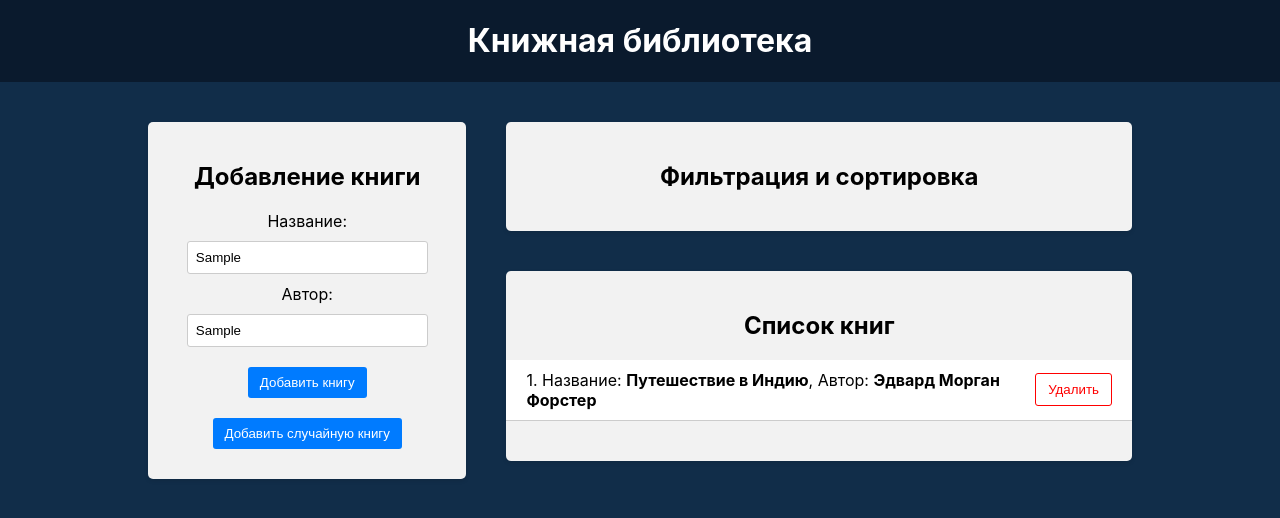
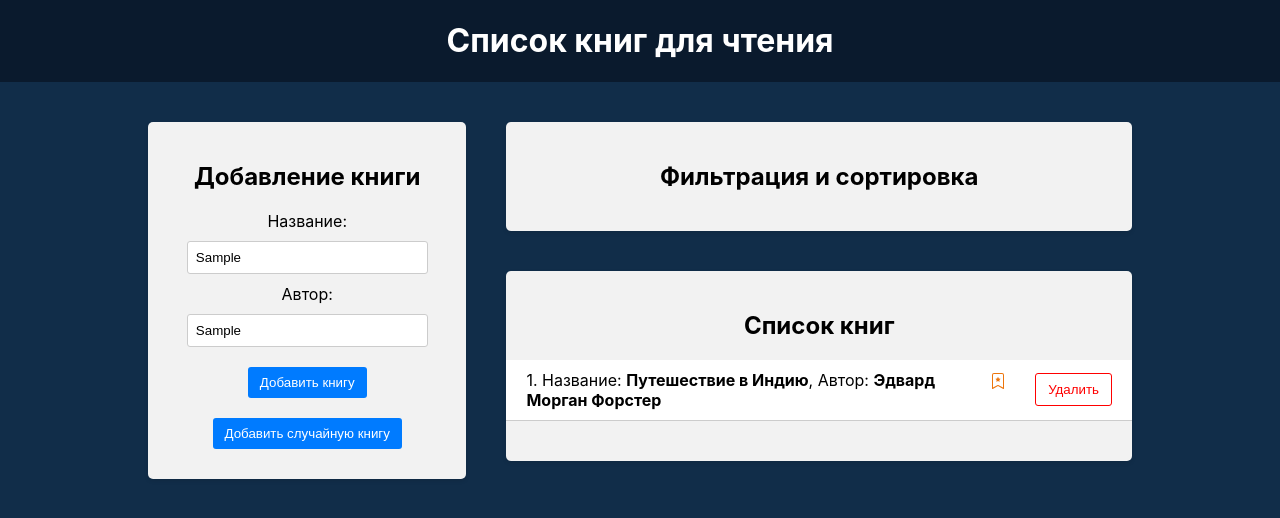
Before and after one commit to tplv/Library, a React (Create React App) app in the folder frontend/: page / in a window 1280 px wide. Both pictures are taken after typing "Sample", "Sample" into the empty fields and a click on the button "Добавить случайную книгу". Shown: the top 518 px of the page. Built offline with nearby package versions, Linux system fonts and the light colour scheme.

Commit message:
Реализация функционала добавления книг в избранное

```diff
--- a/frontend/package.json
+++ b/frontend/package.json
@@ -9,6 +9,7 @@
     "@testing-library/user-event": "^13.5.0",
     "react": "^18.2.0",
     "react-dom": "^18.2.0",
+    "react-icons": "^4.11.0",
     "react-redux": "^8.1.3",
     "react-scripts": "5.0.1",
     "uuid": "^9.0.1",
--- a/frontend/src/App.js
+++ b/frontend/src/App.js
@@ -7,7 +7,7 @@ function App() {
   return (
     <div className="app">
       <header className="app-header">
-        <h1>Книжная библиотека</h1>
+        <h1>Список книг для чтения</h1>
       </header>
       <main className="app-main">
         <div className="app-left-column">
--- a/frontend/src/components/BookForm/BookForm.js
+++ b/frontend/src/components/BookForm/BookForm.js
@@ -18,6 +18,7 @@ function BookForm() {
         title,
         author,
         id: uuid(),
+        isFavorite: false,
       };
       dispatch(actionCreators.addBook(newBook));
       setTitle('');
@@ -28,7 +29,7 @@ function BookForm() {
   const handleAddRandomBook = () => {
     const randomIndex = Math.floor(Math.random() * booksData.length);
     const randomBook = booksData[randomIndex];
-    const randomBookWithId = { ...randomBook, id: uuid() };
+    const randomBookWithId = { ...randomBook, id: uuid(), isFavorite: false };
     dispatch(actionCreators.addBook(randomBookWithId));
   };
 
--- a/frontend/src/components/BookList/BookList.css
+++ b/frontend/src/components/BookList/BookList.css
@@ -52,10 +52,10 @@
 }
 
 .book-list .star-icon {
-    width: 24px;
-    height: 24px;
+  width: 34px;
+  height: 34px;
   margin: 0 20px;
   cursor: pointer;
   transition: color 0.3s ease;
-    color: #fca510;
+  color: rgb(237, 117, 12);
 }
--- a/frontend/src/components/BookList/BookList.js
+++ b/frontend/src/components/BookList/BookList.js
@@ -1,6 +1,7 @@
 import { useSelector, useDispatch } from 'react-redux';
 import * as actionCreators from '../../redux/books/actionCreators';
 import './BookList.css';
+import { BsBookmarkStar, BsBookmarkStarFill } from 'react-icons/bs';
 
 function BookList() {
   const books = useSelector((state) => state.books);
@@ -8,6 +9,10 @@ function BookList() {
 
   const handleDelete = (id) => {
     dispatch(actionCreators.deleteBook(id));
+  };
+
+  const handleFavorite = (id) => {
+    dispatch(actionCreators.toggleFavorite(id));
   };
 
   return (
@@ -25,6 +30,16 @@ function BookList() {
                   <strong>{book.author}</strong>
                 </div>
                 <div className="book-actions">
+                  <div
+                    className="star-icon"
+                    onClick={() => handleFavorite(book.id)}
+                  >
+                    {book.isFavorite ? (
+                      <BsBookmarkStarFill />
+                    ) : (
+                      <BsBookmarkStar />
+                    )}
+                  </div>
                   <button
                     onClick={() => {
                       handleDelete(book.id);
--- a/frontend/src/redux/books/actionCreators.js
+++ b/frontend/src/redux/books/actionCreators.js
@@ -15,3 +15,12 @@ export function deleteBook(id) {
     },
   };
 }
+
+export function toggleFavorite(id) {
+  return {
+    type: TOGGLE_FAVORITE,
+    payload: {
+      id,
+    },
+  };
+}
--- a/frontend/src/redux/books/reducer.js
+++ b/frontend/src/redux/books/reducer.js
@@ -8,6 +8,14 @@ const booksReducer = (state = initialState, action) => {
       return [...state, action.payload];
     case actionTypes.DELETE_BOOK:
       return state.filter((book) => book.id !== action.payload.id);
+    case actionTypes.TOGGLE_FAVORITE:
+      return state.map((book) => {
+        if (book.id === action.payload.id) {
+          return { ...book, isFavorite: !book.isFavorite };
+        } else {
+          return book;
+        }
+      });
     default:
       return state;
   }
```
Also changed, not shown: 1 other file (tests, documents, lock files or other folders). Lines whose indentation alone changed are shown as unchanged.
